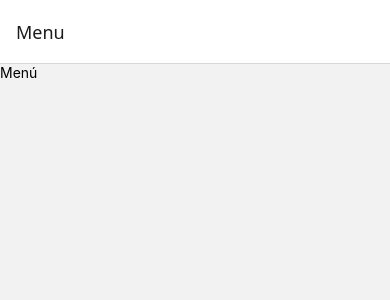
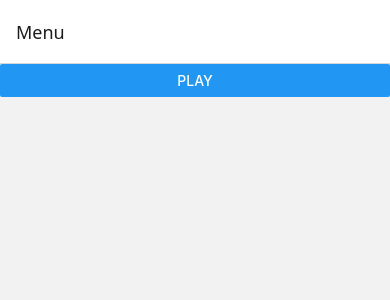
Before and after one commit to HugoLopez21/Strategic-Number-Mergin-Game, a React Native app: screen /Menu in a window 390 px wide. Shown: the top 300 px of the page. Built offline with nearby package versions, Linux system fonts and the light colour scheme.

Commit message:
The game can initializate the board

```diff
--- a/components/game/Board.jsx
+++ b/components/game/Board.jsx
@@ -6,11 +6,12 @@ import { useGameContext } from "../../context/context";
 
 export const Board = () =>{
     const { board } = useGameContext();
+    console.log(board);
     return (
-        <View>
+        <View style={{flex: 1, backgroundColor: 'white'}}>
             {board.map((row, y) =>{
                 return (
-                    <View key={y}>
+                    <View key={y} style={{flexDirection: 'row'}}>
                         {row.map((cell, x) =>{
                             return (
                                 <Block
--- a/logic/targetLogic.js
+++ b/logic/targetLogic.js
@@ -1,4 +1,5 @@
-
+import {gridConfig} from '../constants/gameConfig'
+const {rows, columns} = gridConfig;
 
 export function getTargetNumber(board){
     //Pick a random coordinate and check that
--- a/src/screens/MenuScreen.jsx
+++ b/src/screens/MenuScreen.jsx
@@ -1,9 +1,19 @@
 import React from "react";
-import {View, Text } from 'react-native'
+import {View, Text, Button } from 'react-native'
+import { useGameContext } from "../../context/context";
+import { useNavigation } from "@react-navigation/native";
 export const MenuScreen = () =>{
+    const { initGame } = useGameContext();
+    const navigation = useNavigation();
+
+    const handleStart = () => {
+        initGame();
+        navigation.navigate("Game");
+    }
+
     return (
         <View>
-            <Text>Menú</Text>
+            <Button title="Play" onPress={handleStart} />
         </View>
     )
 }
```
